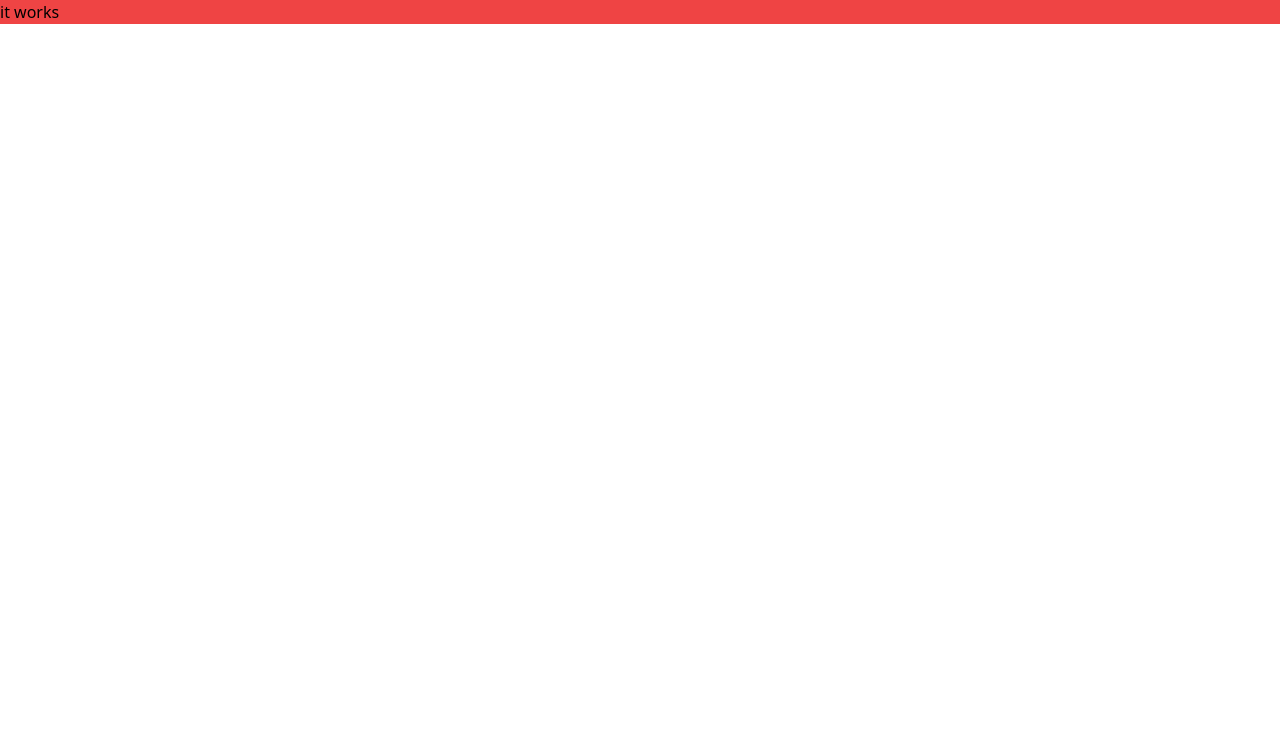
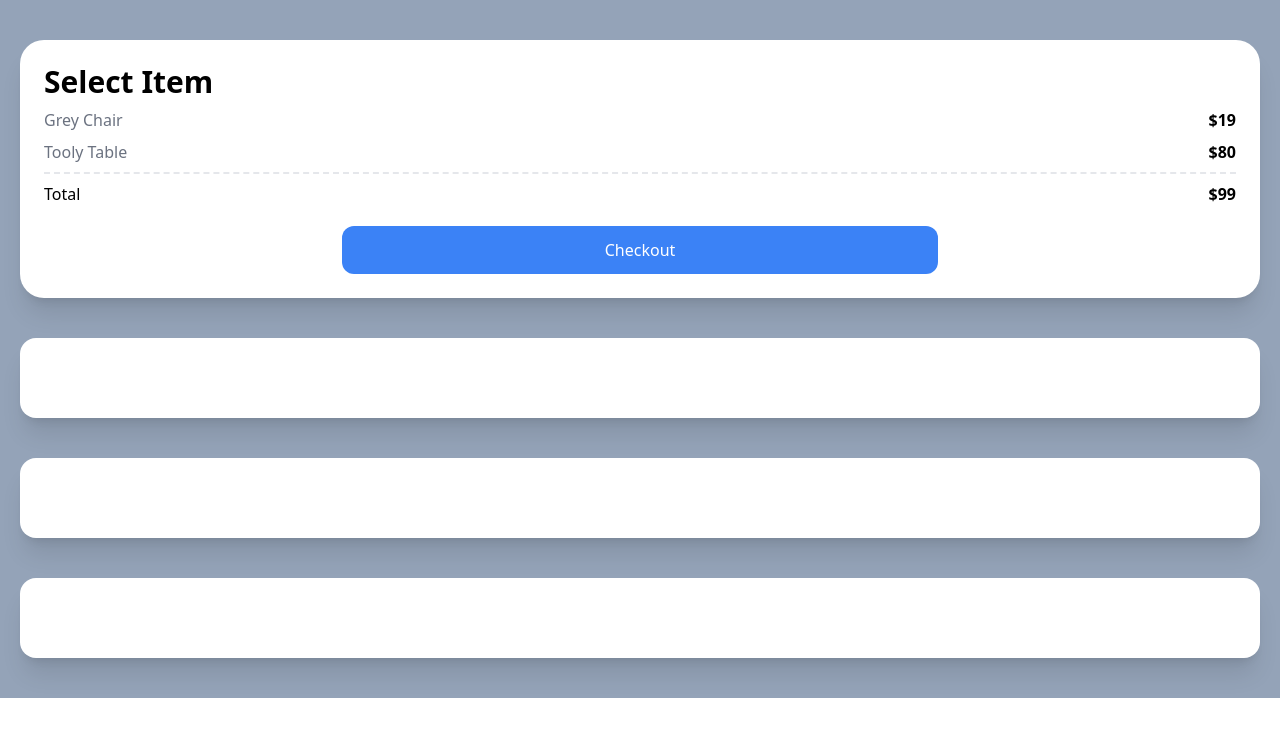
Before and after one commit to qnrjs42/carrot-market-nomadcoders, a Next.js app: page / in a window 1280 px wide. Shown: the top 736 px of the page. Built offline with nearby package versions, Linux system fonts and the light colour scheme.

Commit message:
#4-1. Test Drive part One

```diff
--- a/pages/index.tsx
+++ b/pages/index.tsx
@@ -2,8 +2,28 @@ import type { NextPage } from 'next';
 
 const Home: NextPage = () => {
   return (
-    <div className='bg-red-500'>
-      <h1 className='text-black'>it works</h1>
+    <div className='bg-slate-400 py-10 px-5 grid gap-10'>
+      <div className='bg-white p-6 rounded-3xl shadow-xl'>
+        <span className='font-semibold text-3xl'>Select Item</span>
+        <div className='flex justify-between my-2'>
+          <span className='text-gray-500'>Grey Chair</span>
+          <span className='font-semibold'>$19</span>
+        </div>
+        <div className='flex justify-between'>
+          <span className='text-gray-500'>Tooly Table</span>
+          <span className='font-semibold'>$80</span>
+        </div>
+        <div className='flex justify-between mt-2 pt-2 border-t-2 border-dashed'>
+          <span>Total</span>
+          <span className='font-semibold'>$99</span>
+        </div>
+        <div className='mt-5 bg-blue-500 text-white p-3 text-center rounded-xl w-2/4 mx-auto'>
+          Checkout
+        </div>
+      </div>
+      <div className='bg-white p-10 rounded-2xl shadow-xl'></div>
+      <div className='bg-white p-10 rounded-2xl shadow-xl'></div>
+      <div className='bg-white p-10 rounded-2xl shadow-xl'></div>
     </div>
   );
 };
```
